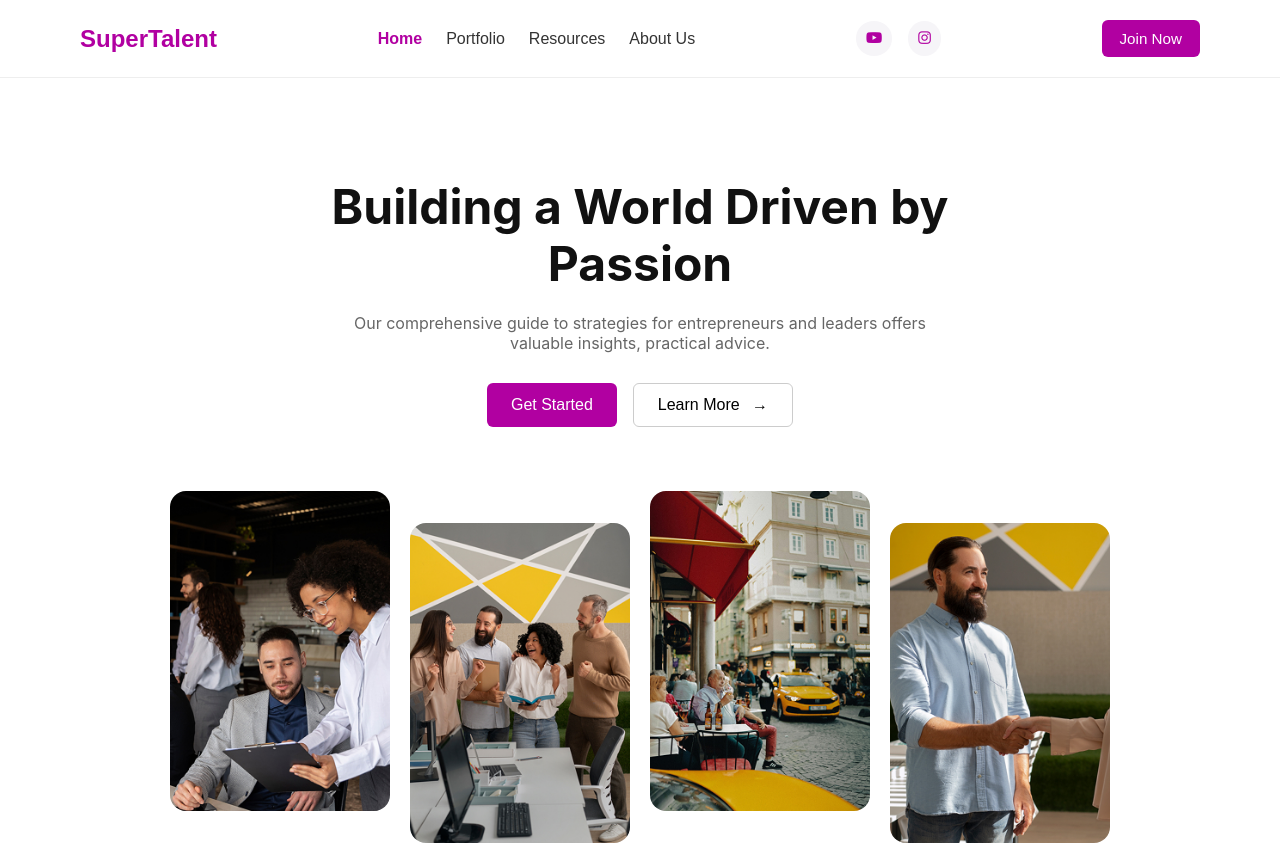
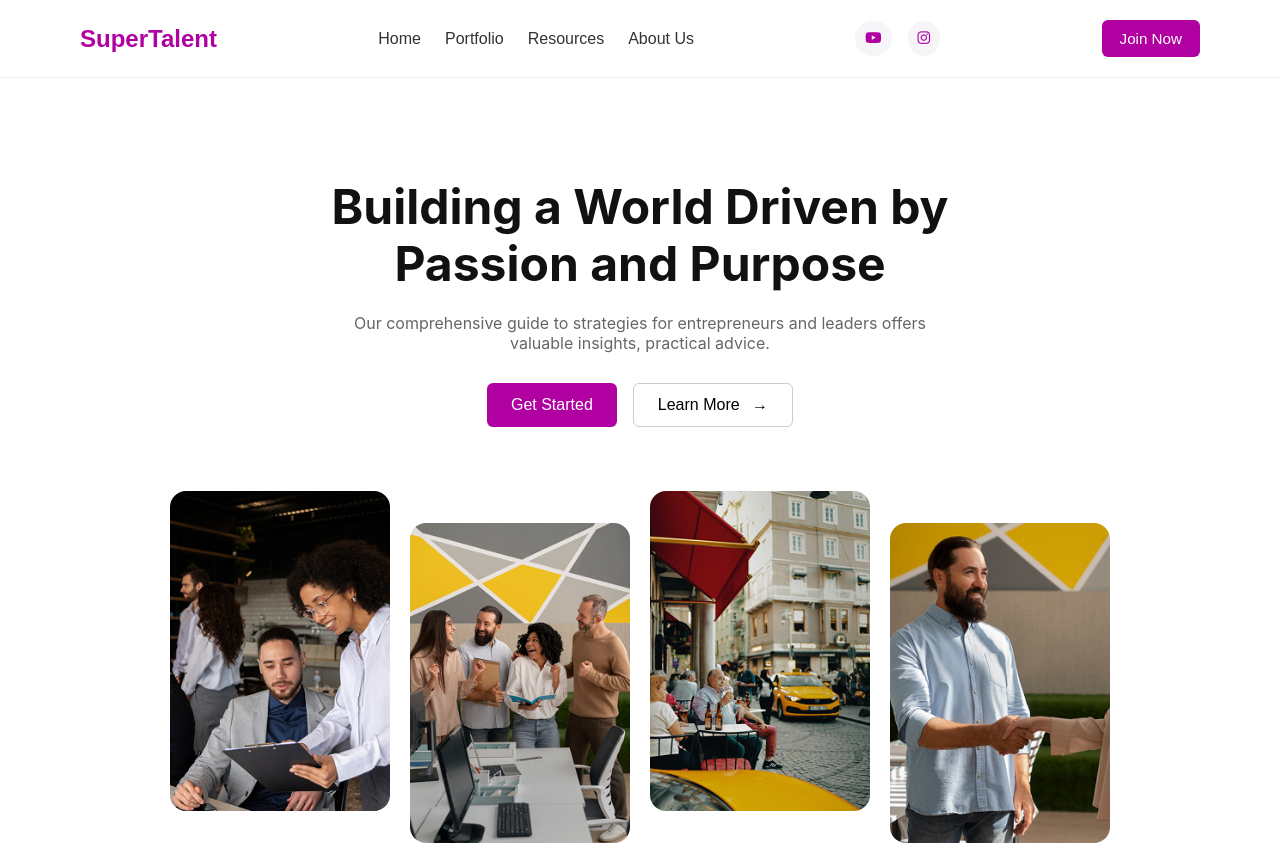
Before and after one commit to imdattusreehari/supertalent, a React (Create React App) app: page / in a window 1280 px wide. Shown: the top 845 px of the page. Built offline with nearby package versions, Linux system fonts and the light colour scheme.

Commit message:
Hero Section H1 Edit on Cursor

```diff
--- a/src/components/HeroSection.js
+++ b/src/components/HeroSection.js
@@ -6,7 +6,7 @@ function HeroSection() {
     <section className="hero">
       <div className="hero-container">
         <h1 className="hero-title">
-          Building a World Driven by <br /> <span>Passion</span>
+          Building a World Driven by <br /> <span>Passion and Purpose</span>
         </h1>
         <p className="hero-subtext">
           Our comprehensive guide to strategies for entrepreneurs and leaders
--- a/src/components/Navbar.js
+++ b/src/components/Navbar.js
@@ -8,7 +8,7 @@ function Navbar() {
         <div className="logo">SuperTalent</div>
 
         <nav className="nav-links">
-          <a href="/" className="active">Home</a>
+          <a href="/">Home</a>
           <a href="/pages/portfolio">Portfolio</a>
           <a href="/pages/portfolio">Resources</a>
           <a href="/pages/portfolio">About Us</a>
```
